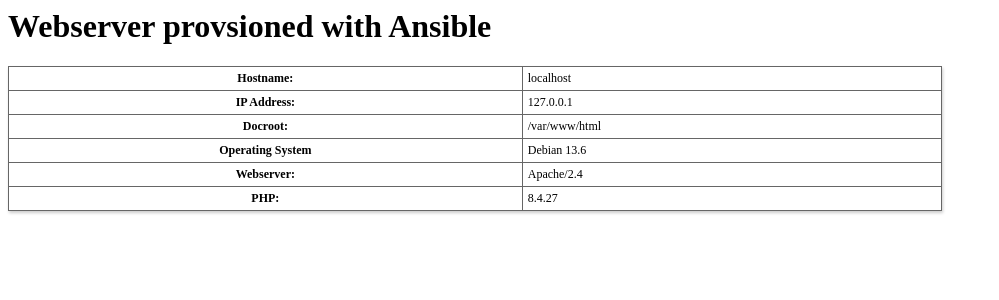
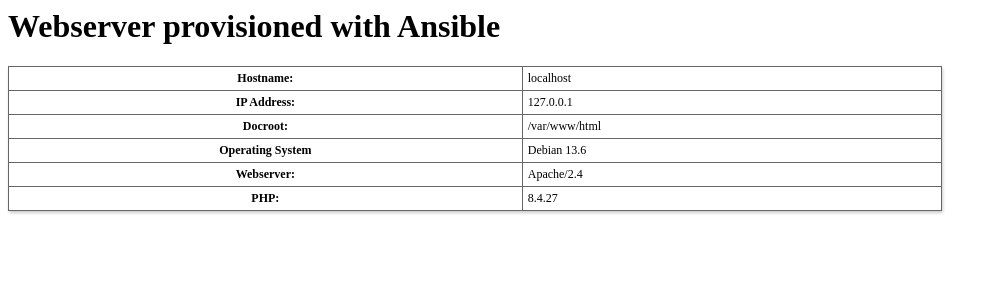
Before and after one commit to doublehops/ansible-presentation-provisioner, a PHP site: page / in a window 1280 px wide. Shown: the top 300 px of the page, without its empty margins (0-999 px from the left). Run offline with PHP 8.4, Linux system fonts and the light colour scheme; data that the repository does not hold is empty.

Commit message:
Fixed typo.

```diff
--- a/web/index.php
+++ b/web/index.php
@@ -8,7 +8,7 @@ td, th {border: 1px solid #666; font-size: 75%; vertical-align: baseline; paddin
 
 <title>Webserver</title>
 
-<h1>Webserver provsioned with Ansible</h1>
+<h1>Webserver provisioned with Ansible</h1>
 
 <table>
     <tr><th>Hostname:</th><td><?= $_SERVER['HTTP_HOST'] ?></td></tr>
```
